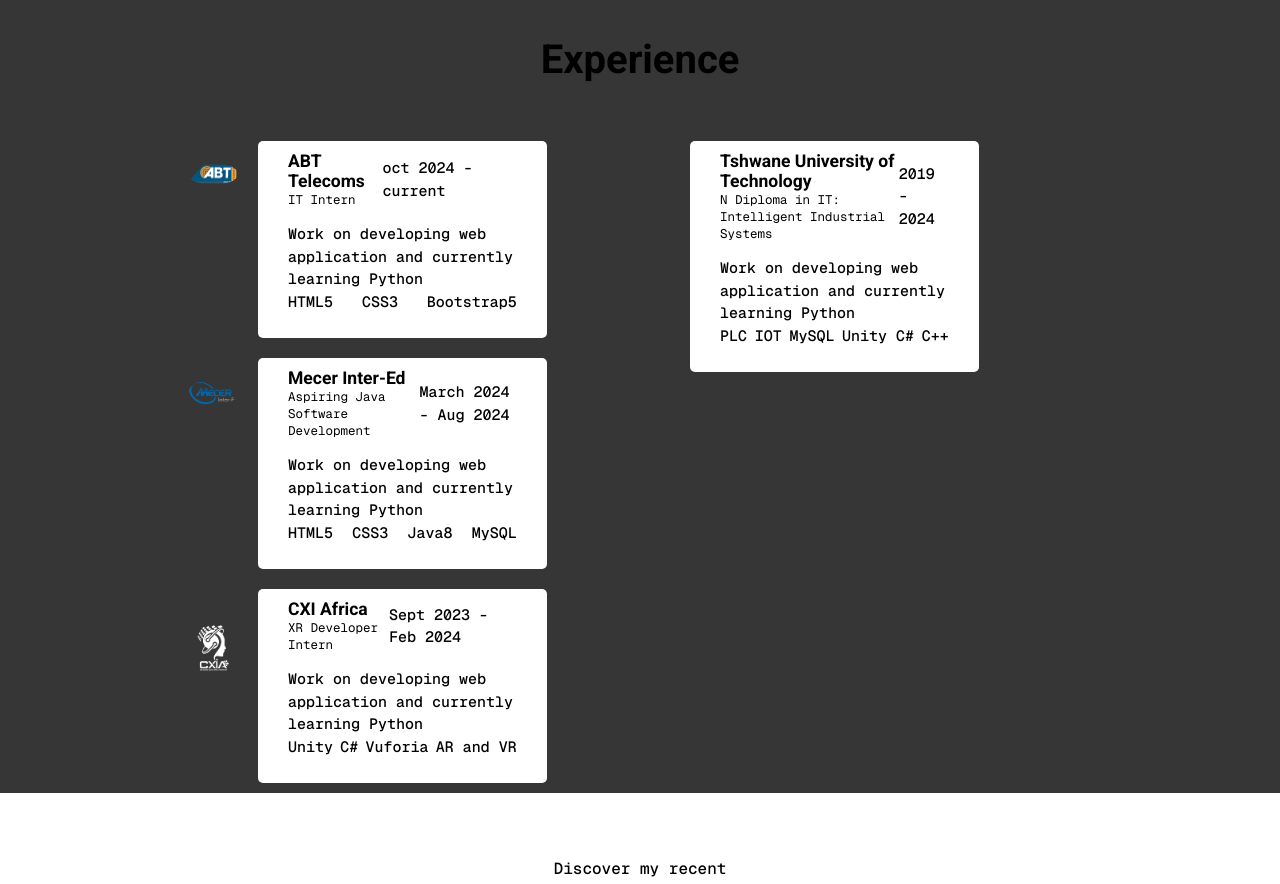
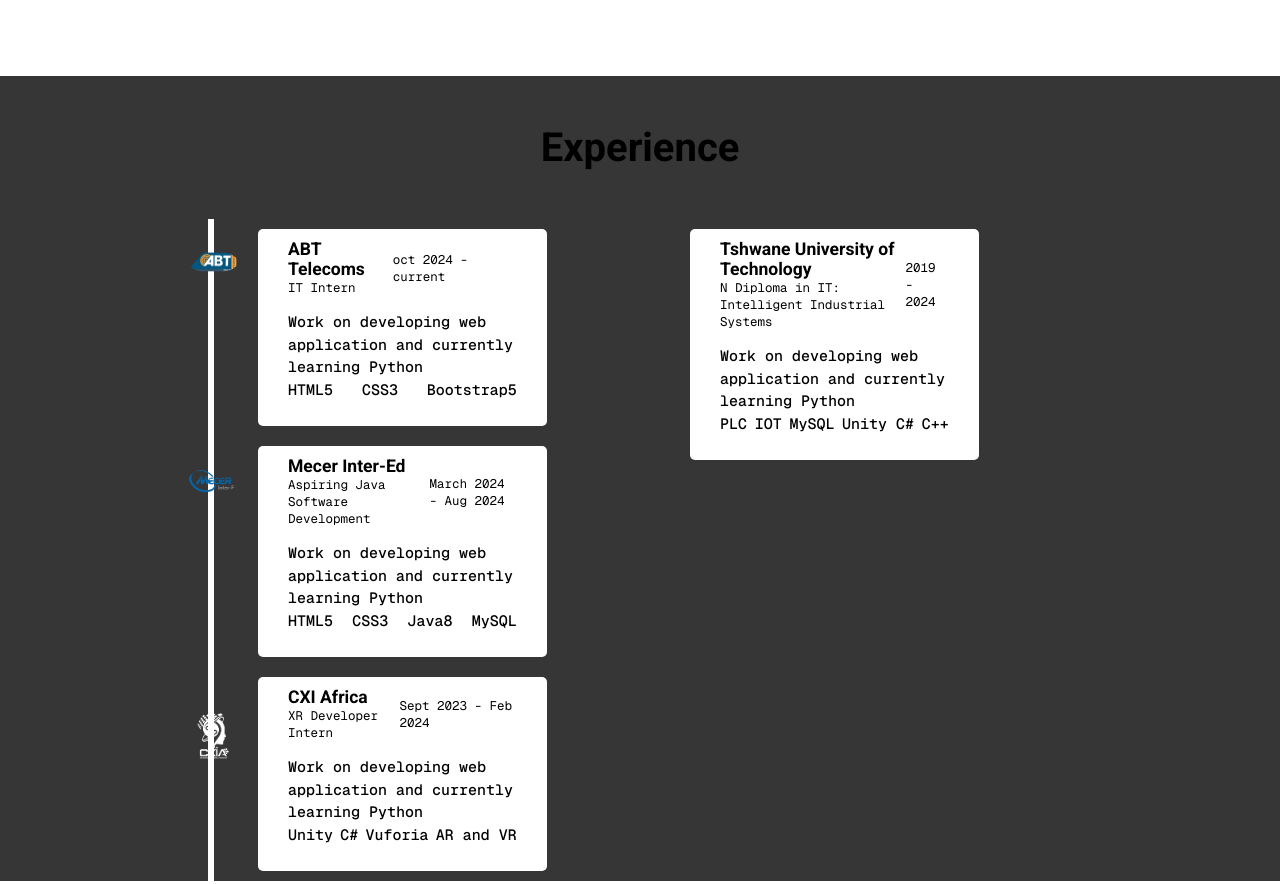
Before and after one commit to NgobeseA/portfolio, a plain HTML site: page index.html in a window 1280 px wide. Shown: the part 1500-2384 px from the top of the page. Drawn offline with nearby package versions, Linux system fonts and the light colour scheme; a web font is replaced by a local one.

Commit message:
minor changes

```diff
--- a/css/boilerplate.css
+++ b/css/boilerplate.css
@@ -109,3 +109,12 @@ section{
 }
 .icon{
 }
+
+@media screen and (max-width: 1400px) {
+    #hero{
+        height: 83vh;
+        margin-bottom: 4rem;
+    }
+
+
+}
--- a/css/exp.css
+++ b/css/exp.css
@@ -7,6 +7,10 @@ small{
     font-family: var(--font-fam2);
     display: inline-block;
 
+}
+
+.exp{
+    position: relative;
 }
 
 .container{
--- a/index.html
+++ b/index.html
@@ -123,7 +123,7 @@
                                     <small>IT Intern</small>
                                 </div>
                                 <div class="left">
-                                    <p>oct 2024 - current</p>
+                                    <small>oct 2024 - current</small>
                                 </div>
                             </div>
                             <p>Work on developing web application and currently learning Python</p>
@@ -145,7 +145,7 @@
                                     <small>Aspiring Java Software Development</small>
                                 </div>
                                 <div class="left">
-                                    <p>March 2024 - Aug 2024</p>
+                                    <small>March 2024 - Aug 2024</small>
                                 </div>
                             </div>
                             <p>Work on developing web application and currently learning Python</p>
@@ -168,7 +168,7 @@
                                     <small>XR Developer Intern</small>
                                 </div>
                                 <div class="left">
-                                    <p>Sept 2023 - Feb 2024</p>
+                                    <small>Sept 2023 - Feb 2024</small>
                                 </div>
                             </div>
                             <p>Work on developing web application and currently learning Python</p>
@@ -191,7 +191,7 @@
                                     <small>N Diploma in IT: Intelligent Industrial Systems</small>
                                 </div>
                                 <div class="left">
-                                    <p>2019 - 2024</p>
+                                    <small>2019 - 2024</small>
                                 </div>
                             </div>
                             <p>Work on developing web application and currently learning Python</p>
```
